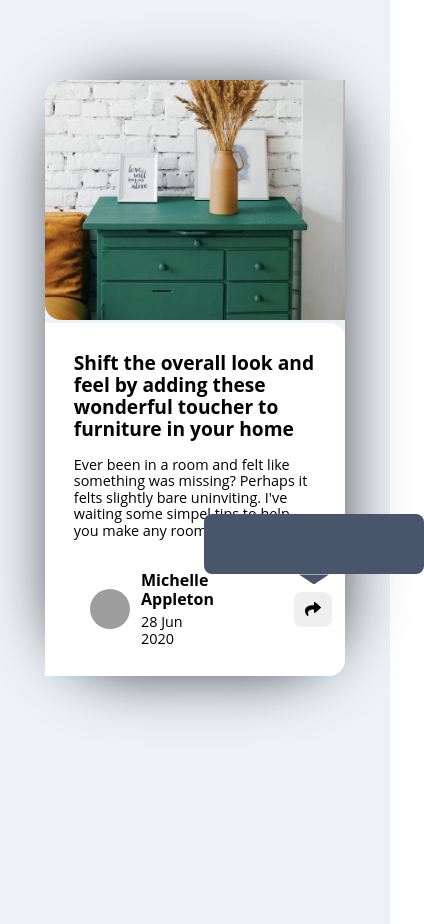
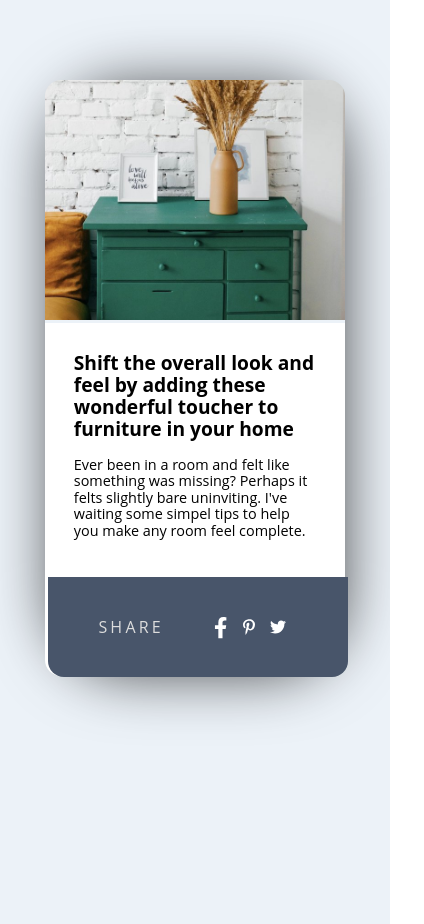
Before and after one commit to alonsoanavalon/article-preview, a plain HTML site: page index.html in a window 390 px wide. Shown: the whole page, 424 px wide, since content can reach past the window. Drawn offline with Linux system fonts and the light colour scheme; grey boxes are pictures that could not be loaded.

Commit message:
Solo falta el bug del btn

```diff
--- a/index.html
+++ b/index.html
@@ -46,11 +46,19 @@
                     <button class ="wrap-art__btn">
 
                         <div class="card-media">
+                            <p>SHARE</p>
+                            <div class="card-media__icons">
+                                <i id = "i-facebook"class="fab fa-facebook-f fa-lg"></i>
+                                <i id = "i-pinterest" class="fab fa-pinterest-p"></i>
+                                <i id = "i-twitter" class="fab fa-twitter"></i>
+                            </div>
+
                             <span class="triangle"></span>
                         </div>
 
 
                         <i  class="fas fa-share fa-1x"></i>
+
                     </button>
                 </div>
 
--- a/main.js
+++ b/main.js
@@ -8,22 +8,15 @@ const $cardShare = document.querySelector(".card-media")
 function clickBtn (e) {
     if (e.target.matches(".wrap-art__btn")){
 
-   /*      setTimeout(() => {
+    $cardShareClass = getComputedStyle($cardShare).getPropertyValue("visibility")
 
 
-            if (getComputedStyle($cardShare).getPropertyValue("visibility") == 'visible') {
-                $cardShare.style.setProperty("visibility", "hidden")
-            }
 
-            if (getComputedStyle($cardShare).getPropertyValue("visibility") == 'hidden') {
-                $cardShare.style.setProperty("visibility", "visible")
-            }
-
-        }, 100)
- */
-
-        $cardShare.classList.toggle("card-media")
-
+    if ($cardShareClass == "visible"){
+        $cardShare.style.setProperty("visibility", "hidden")
+    } else {
+        $cardShare.style.setProperty("visibility", "visible")
+    }
 
 
 
@@ -32,7 +25,9 @@ function clickBtn (e) {
     }
 }
 
-d.addEventListener("click", e => {
+$btnShare.addEventListener("click", e => {
+
+    console.log("hola")
 
     clickBtn(e)
 
--- a/style.css
+++ b/style.css
@@ -151,6 +151,23 @@ p {
     -moz-border-radius: .5rem;
     -ms-border-radius: .5rem;
     -o-border-radius: .5rem;
+
+    display: flex;
+    align-items: center;
+    justify-content: space-evenly;
+
+}
+
+.card-media p {
+    color:#ddd;
+    letter-spacing:.2rem;
+}
+
+#i-facebook,
+#i-pinterest,
+#i-twitter {
+    color:white;
+    padding-right:.7rem;
 }
 
 
@@ -176,4 +193,41 @@ p {
         width:300px;
         height:auto;
     }
+
+    .card-media {
+        height:100px;
+        top:35px;
+        left:-246px;
+        width:300px;
+        border-radius:0 0 1rem 1rem ;
+        -webkit-border-radius:0 0 1rem 1rem ;
+        -moz-border-radius:0 0 1rem 1rem ;
+        -ms-border-radius:0 0 1rem 1rem ;
+        -o-border-radius:0 0 1rem 1rem ;
+    }
+
+    .triangle {
+        visibility: hidden;
+    }
+
+    .wrap-art__by {
+        visibility: hidden;
+    }
+
+    .wrap-art__img > img {
+        border-radius: 1rem 1rem 0 0;
+        -webkit-border-radius: 1rem 1rem 0 0;
+        -moz-border-radius: 1rem 1rem 0 0;
+        -ms-border-radius: 1rem 1rem 0 0;
+        -o-border-radius: 1rem 1rem 0 0;
+    }
+
+    .wrap-art__text {
+        border-radius: 0 0 1rem 1rem;
+        -webkit-border-radius: 0 0 1rem 1rem;
+        -moz-border-radius: 0 0 1rem 1rem;
+        -ms-border-radius: 0 0 1rem 1rem;
+        -o-border-radius: 0 0 1rem 1rem;
 }
+
+}
```
